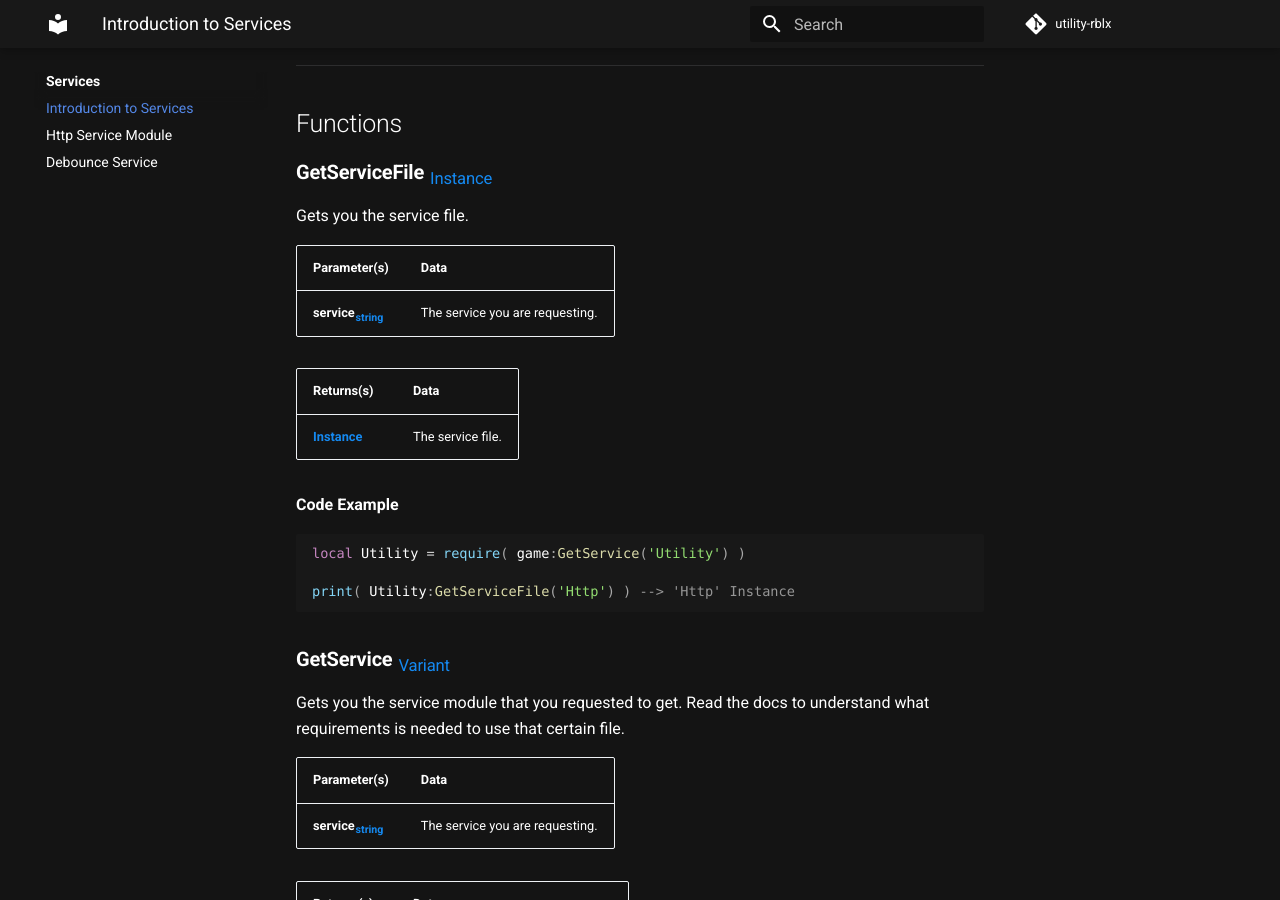
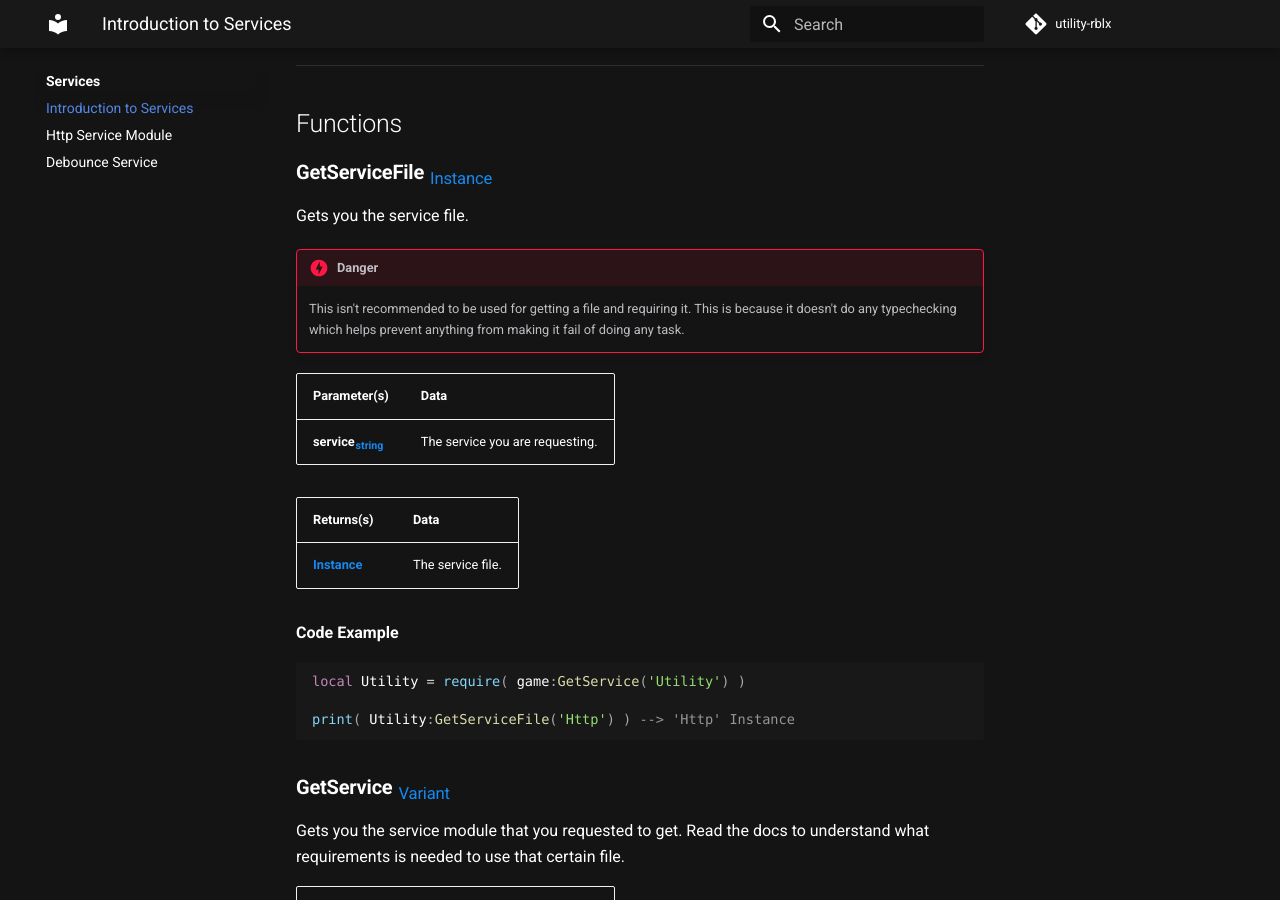
Before and after one commit to utility-rblx/utility-documentation, an MkDocs documentation site: the page built from docs/services/introduction.md, in a window 1280 px wide and 900 px high, scrolled down 1142 px. Built offline with MkDocs 1.6.1 and Material for MkDocs 9.7.7, drawn with Linux system fonts in a browser that asks for light colours; some web fonts are replaced; comment, search, counter and statistics services are not loaded.

Commit message:
Added a danger label for GetServiceFile

```diff
--- a/docs/services/introduction.md
+++ b/docs/services/introduction.md
@@ -29,6 +29,9 @@ put something here lol
 ## Functions
 ### __GetServiceFile__ <sub style='color: #1589F0'>Instance
 Gets you the service file.
+
+!!! danger
+    This isn't recommended to be used for getting a file and requiring it. This is because it doesn't do any typechecking which helps prevent anything from making it fail of doing any task.
 
 |__Parameter(s)__|__Data__|
 |||
```
